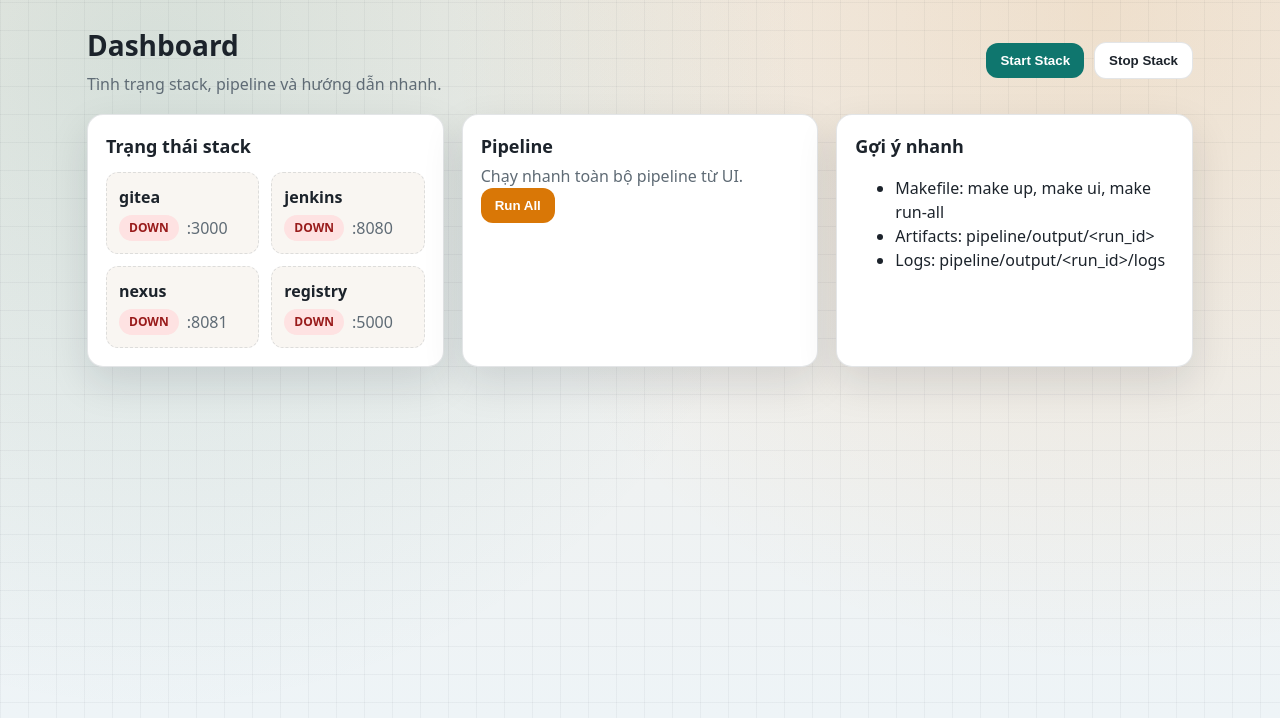
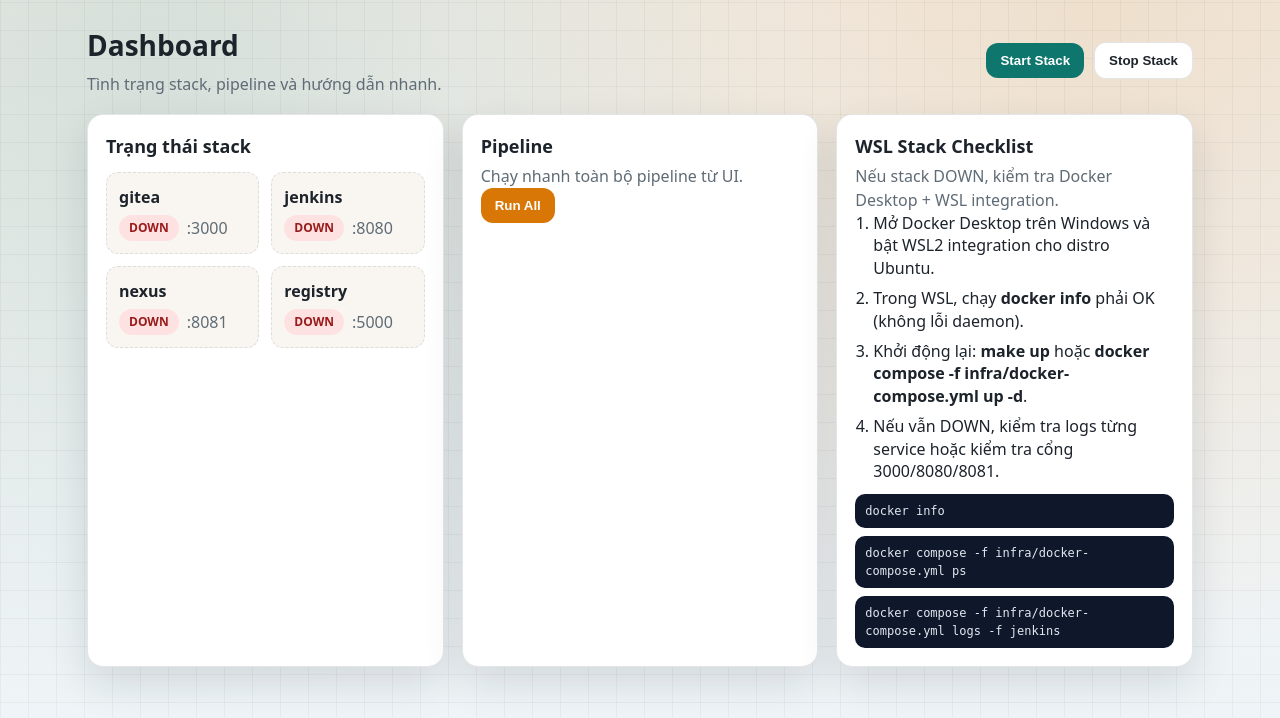
Before and after one commit to mphan1995/argocd-eks-sample, a Flask app: page / in a window 1280 px wide. Shown: the part 82-800 px from the top of the page. Run offline with Flask 3, Linux system fonts and the light colour scheme; data that the repository does not hold is empty.

Commit message:
ui: refine CSS layout , components , utilities

```diff
--- a/ui/static/css/components.css
+++ b/ui/static/css/components.css
@@ -198,6 +198,34 @@
   gap: 8px;
 }
 
+.checklist {
+  margin: 0;
+  padding-left: 18px;
+  display: grid;
+  gap: 8px;
+}
+
+.checklist li {
+  line-height: 1.4;
+}
+
+.hint-grid {
+  margin-top: 12px;
+  display: grid;
+  gap: 8px;
+}
+
+.hint-grid code {
+  display: block;
+  font-family: var(--mono);
+  font-size: 12px;
+  padding: 8px 10px;
+  background: #0f172a;
+  color: #e2e8f0;
+  border-radius: 10px;
+  overflow-x: auto;
+}
+
 .log-console {
   min-height: 120px;
 }
--- a/ui/templates/index.html
+++ b/ui/templates/index.html
@@ -26,12 +26,19 @@
   </div>
 
   <div class="card">
-    <h2>Gợi ý nhanh</h2>
-    <ul class="list">
-      <li>Makefile: make up, make ui, make run-all</li>
-      <li>Artifacts: pipeline/output/&lt;run_id&gt;</li>
-      <li>Logs: pipeline/output/&lt;run_id&gt;/logs</li>
-    </ul>
+    <h2>WSL Stack Checklist</h2>
+    <p class="muted">Nếu stack DOWN, kiểm tra Docker Desktop + WSL integration.</p>
+    <ol class="checklist">
+      <li>Mở Docker Desktop trên Windows và bật WSL2 integration cho distro Ubuntu.</li>
+      <li>Trong WSL, chạy <strong>docker info</strong> phải OK (không lỗi daemon).</li>
+      <li>Khởi động lại: <strong>make up</strong> hoặc <strong>docker compose -f infra/docker-compose.yml up -d</strong>.</li>
+      <li>Nếu vẫn DOWN, kiểm tra logs từng service hoặc kiểm tra cổng 3000/8080/8081.</li>
+    </ol>
+    <div class="hint-grid">
+      <code>docker info</code>
+      <code>docker compose -f infra/docker-compose.yml ps</code>
+      <code>docker compose -f infra/docker-compose.yml logs -f jenkins</code>
+    </div>
   </div>
 </section>
 {% endblock %}
```
